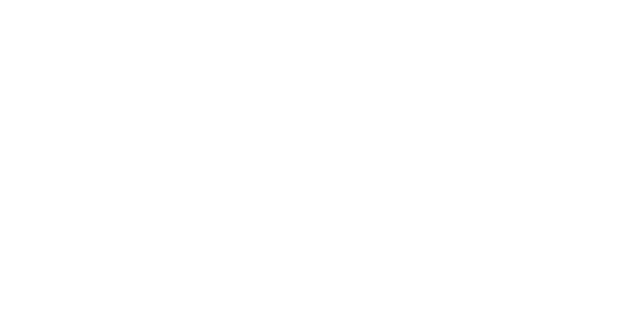
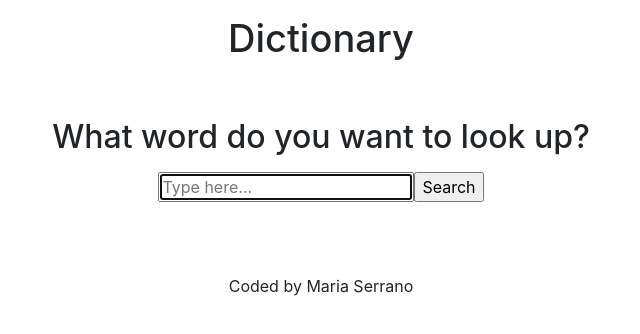
Before and after one commit to mhserrano/dictionary-react-app, a React (Create React App) app: page / in a window 1280 px wide. Shown: the top 334 px of the page, without its empty margins (319-959 px from the left). Built offline with nearby package versions, Linux system fonts and the light colour scheme.

Commit message:
Added the search form

```diff
--- a/src/App.css
+++ b/src/App.css
@@ -0,0 +1,3 @@
+h1 {
+  font-size: 38px;
+}
--- a/src/App.js
+++ b/src/App.js
@@ -1,9 +1,18 @@
 import "./App.css";
+import SearchForm from "./SearchForm.js";
 
 function App() {
   return (
     <div className="App">
-      <header className="App-header"></header>
+      <div className="container">
+        <header className="text-center m-3">
+          <h1>Dictionary</h1>
+        </header>
+        <main>
+          <SearchForm />
+        </main>
+        <footer className="text-center m-3">Coded by Maria Serrano</footer>
+      </div>
     </div>
   );
 }
--- /dev/null
+++ b/src/SearchForm.css
@@ -0,0 +1,3 @@
+.search-form {
+  padding: 40px;
+}
--- /dev/null
+++ b/src/SearchForm.js
@@ -0,0 +1,28 @@
+import { useState } from "react";
+import "./SearchForm.css";
+
+export default function SearchForm() {
+  const [word, setWord] = useState("sunset");
+  function updateWord(event) {
+    setWord(event.target.value);
+  }
+  function handleSubmit(event) {
+    event.preventDefault();
+    alert(word);
+  }
+
+  return (
+    <div className="search-form text-center">
+      <h2>What word do you want to look up?</h2>
+      <form className="d-block m-3" onSubmit={handleSubmit}>
+        <input
+          type="search"
+          placeholder="Type here..."
+          autoFocus={true}
+          onChange={updateWord}
+        ></input>
+        <input type="submit" value="Search"></input>
+      </form>
+    </div>
+  );
+}
```
